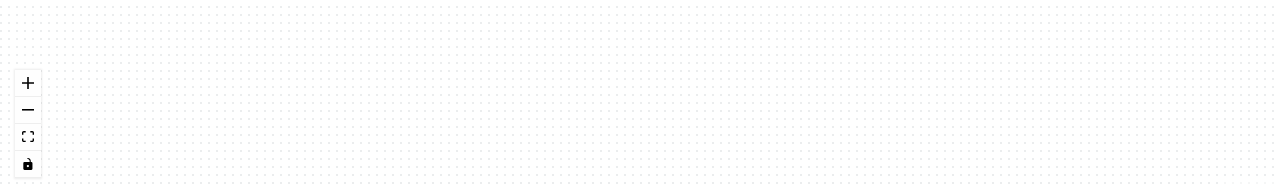
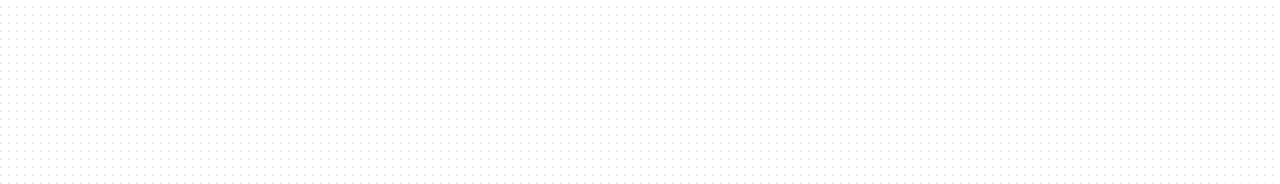
Before and after one commit to agarwal00s/flow-builder, a React (Create React App) app: page / in a window 1280 px wide. Shown: the part 602-786 px from the top of the page. Built offline with nearby package versions, Linux system fonts and the light colour scheme.

Commit message:
React flow feature add

```diff
--- a/package.json
+++ b/package.json
@@ -8,7 +8,7 @@
     "@testing-library/user-event": "^7.2.1",
     "react": "^16.13.1",
     "react-dom": "^16.13.1",
-    "react-flow-renderer": "^4.9.0",
+    "react-flow-renderer": "^5.0.0",
     "react-scripts": "3.4.1"
   },
   "scripts": {
--- a/src/App.js
+++ b/src/App.js
@@ -2,7 +2,7 @@ import React, { useState } from "react";
 import ReactFlow, {
   removeElements,
   addEdge,
-  Controls,
+  // Controls,
   Background,
   isNode,
 } from "react-flow-renderer";
@@ -14,15 +14,9 @@ const onElementClick = (element) =>
   console.log(`${isNode(element) ? "node" : "edge"} click:`, element);
 const onSelectionChange = (elements) =>
   console.log("selection change", elements);
-const onLoad = (reactFlowInstance) => {
-  console.log("flow loaded:", reactFlowInstance);
-  reactFlowInstance.fitView();
-};
 
-const onMoveEnd = (transform) => console.log("zoom/move end", transform);
 
 const connectionLineStyle = { stroke: "#3C639B" };
-const snapGrid = [16, 16];
 
 const App = () => {
   const addNode = () =>
@@ -34,7 +28,7 @@ const App = () => {
           label: <>Seven</>,
         },
         className: "otherNode",
-        position: { x: 500, y: 200 },
+        position: { x: 450, y: 200 },
       },
       {
         id: "e1-7",
@@ -61,7 +55,7 @@ const App = () => {
         ),
       },
       className: "node",
-      position: { x: 250, y: 0 },
+      position: { x: 100, y: 0 },
     },
     {
       id: "2",
@@ -69,19 +63,22 @@ const App = () => {
         label: <>Two</>,
       },
       className: "otherNode",
-      position: { x: 100, y: 100 },
+      position: { x: 50, y: 100 },
     },
     {
       id: "3",
       data: {
-        label: <>Three</>,
+        label: <div>Three</div>,
       },
       className: "otherNode",
-      position: { x: 400, y: 100 },
+      position: { x: 350, y: 100 },
+      style: {
+        backgroundColor: '#FFECA4',
+      }
     },
     {
       id: "4",
-      position: { x: 250, y: 200 },
+      position: { x: 200, y: 200 },
       data: {
         label: <>Four</>,
       },
@@ -93,7 +90,7 @@ const App = () => {
         label: <>Five</>,
       },
       className: "otherNode",
-      position: { x: 250, y: 325 },
+      position: { x: 200, y: 325 },
     },
     {
       id: "6",
@@ -107,7 +104,7 @@ const App = () => {
         borderRadius: "20px",
         boxShadow: "10px 10px 10px rgba(0, 21, 31, 0.08)",
       },
-      position: { x: 250, y: 400 },
+      position: { x: 200, y: 400 },
     },
     {
       id: "e1-2",
@@ -177,12 +174,27 @@ const App = () => {
         elements={elements}
         onElementClick={onElementClick}
         onElementsRemove={onElementsRemove}
-        onConnectStart={({ nodeId }) => {
+        onConnect={onConnect}
+        onNodeDragStart={onNodeDragStart}
+        onNodeDragStop={onNodeDragStop}
+        onSelectionChange={onSelectionChange}
+        onNodeMouseEnter={(e, node) => {
+          currentHoveredNode = { ...node };
+        }}
+        onNodeMouseLeave={(e, node) => {
+          currentHoveredNode = null;
+        }}
+        connectionLineType={"smoothstep"}
+        connectionLineStyle={connectionLineStyle}
+        arrowHeadColor={"#3C639B"}
+        selectNodesOnDrag={false}
+        paneMoveable={false}
+        onConnectStart={(e, { nodeId }) => {
           currentDragNode = nodeId;
         }}
-        onConnectStop={() => {
-          console.log(currentHoveredNode, currentDragNode);
-          if (currentDragNode && currentHoveredNode) {
+        onConnectStop={(e) => {
+          console.log(currentHoveredNode, currentDragNode, e);
+          if (currentDragNode && currentHoveredNode && currentDragNode!==currentHoveredNode.id) {
             setElements([
               ...elements,
               {
@@ -195,27 +207,30 @@ const App = () => {
               },
             ]);
           }
+          else{
+            setElements([
+              ...initialElements,
+              {
+                id: "8",
+                data: {
+                  label: <>Eight</>,
+                },
+                className: "otherNode",
+                position: { x: e.clientX-90, y: e.clientY },
+              },
+              {
+                id: "e2-8",
+                source: "2",
+                target: "8",
+                arrowHeadType: "arrowclosed",
+                type: "smoothstep",
+                style: { stroke: "#3C639B" },
+              },
+            ]);
+          }
         }}
-        onConnect={onConnect}
-        onNodeDragStart={onNodeDragStart}
-        onNodeDragStop={onNodeDragStop}
-        onSelectionChange={onSelectionChange}
-        onNodeMouseEnter={(e, node) => {
-          currentHoveredNode = { ...node };
-        }}
-        onNodeMouseLeave={(e, node) => {
-          currentHoveredNode = null;
-        }}
-        onMoveEnd={onMoveEnd}
-        onLoad={onLoad}
-        connectionLineType={"smoothstep"}
-        connectionLineStyle={connectionLineStyle}
-        snapToGrid={true}
-        snapGrid={snapGrid}
-        arrowHeadColor={"#3C639B"}
-        selectNodesOnDrag={false}
       >
-        <Controls />
+        {/* <Controls /> */}
         <Background variant="dots" color="#E4E7E9" gap={8} size={1} />
       </ReactFlow>
     </div>
```
Also changed, not shown: 1 other file (tests, documents, lock files or other folders).
